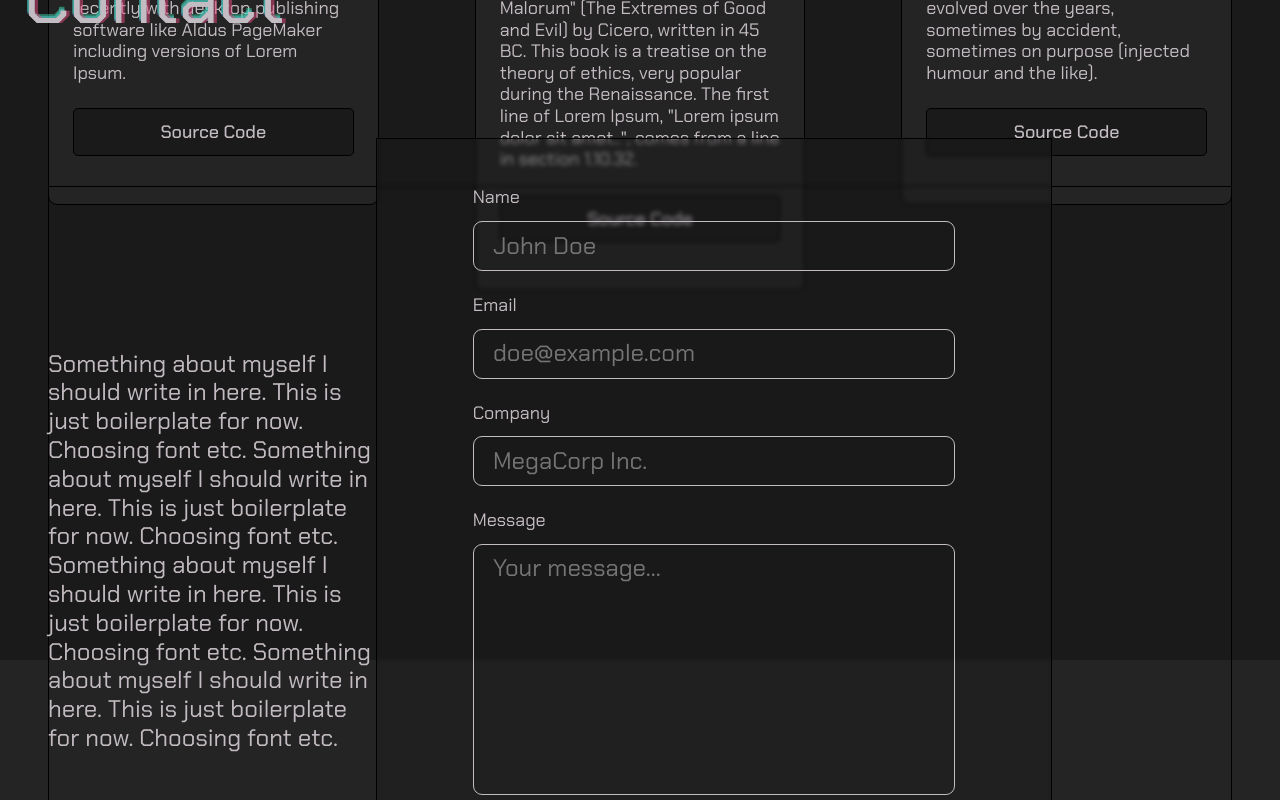
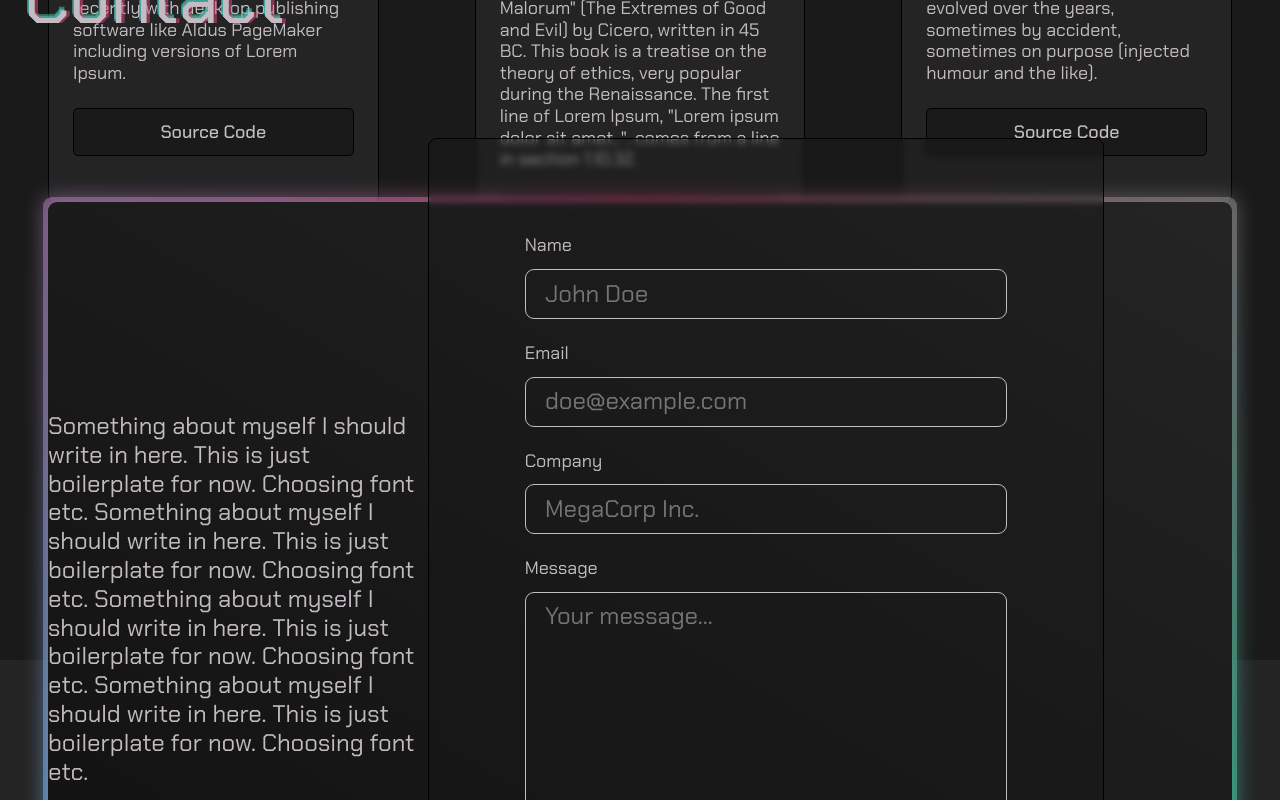
Before and after one commit to kmilewczyk96/Portfolio, a React (Vite) app in the folder front/: page / in a window 1280 px wide. Shown: the part 1740-2540 px from the top of the page. Built offline with nearby package versions, Linux system fonts and the light colour scheme.

Commit message:
ContactForm styling.

```diff
--- a/front/src/components/atoms/FormField.module.css
+++ b/front/src/components/atoms/FormField.module.css
@@ -9,7 +9,6 @@
   color: inherit;
   background-color: transparent;
   border: 1px solid #c3bcc2;
-  /*border: 1px solid #606364;*/
   border-radius: 9px;
   padding: 0.4em 0.8em;
 }
--- a/front/src/components/molecules/ContactForm.module.css
+++ b/front/src/components/molecules/ContactForm.module.css
@@ -1,10 +1,12 @@
 .wrapper {
   max-width: fit-content;
   font-size: 2.4rem;
-  backdrop-filter: blur(2px);
+  backdrop-filter: blur(3px);
   background-color: rgba(26, 26, 26, 0.3);
   border: 1px solid #000;
-  padding: 4.8rem 9.6rem;
+  border-radius: 9px;
+  transition: background-color 2s, box-shadow 2s;
+  padding: 9.6rem 9.6rem;
 }
 
 .fieldsWrapper {
@@ -19,3 +21,8 @@
   flex-direction: column;
   gap: 4.8rem;
 }
+
+.wrapper:focus-within {
+  background-color: rgba(26, 26, 26, 0.9);
+  box-shadow: 0 0 5px 5px #1a1a1a;
+}
--- a/front/src/components/organisms/ContactSection.module.css
+++ b/front/src/components/organisms/ContactSection.module.css
@@ -17,21 +17,49 @@
 
 .contactWrapper {
   display: grid;
-  grid-template: 4.8rem auto 4.8rem / 1fr auto 18rem;
+  isolation: isolate;
+  grid-template: 6.4rem auto 6.4rem / 1fr auto 12.8rem;
   width: 100%;
   padding-inline: var(--contentPadding);
 }
 
 .background {
+  position: relative;
   grid-area: 2 / 1 / 2 / -1;
-  width: 100%;
-  border: 1px solid #000;
+  background: linear-gradient(30deg, #111, #1a1a1a, #242424);
+  border-radius: 9px;
+}
+
+.background::before,
+.background::after {
+  content: "";
+  position: absolute;
+  inset: -.5rem;
+  background: conic-gradient(var(--fxRed), var(--fxGreen), var(--fxBlue), var(--fxRed));
+  border-radius: inherit;
+  z-index: -1;
+  transition: filter 2s;
+}
+
+.background:after {
+  filter: blur(1rem);
+}
+
+.contactWrapper:focus-within > .background::after {
+  filter: blur(4rem);
+}
+
+.background2 {
+  grid-area: 2 / 2 / 2 / 2;
+  z-index: 2;
 }
 
 .contactCard {
   grid-area: 2 / 1 / 2 / 1;
+  z-index: 2;
 }
 
 .contactForm {
   grid-area: 1 / 2 / -1 / 2;
+  z-index: 3;
 }
```
